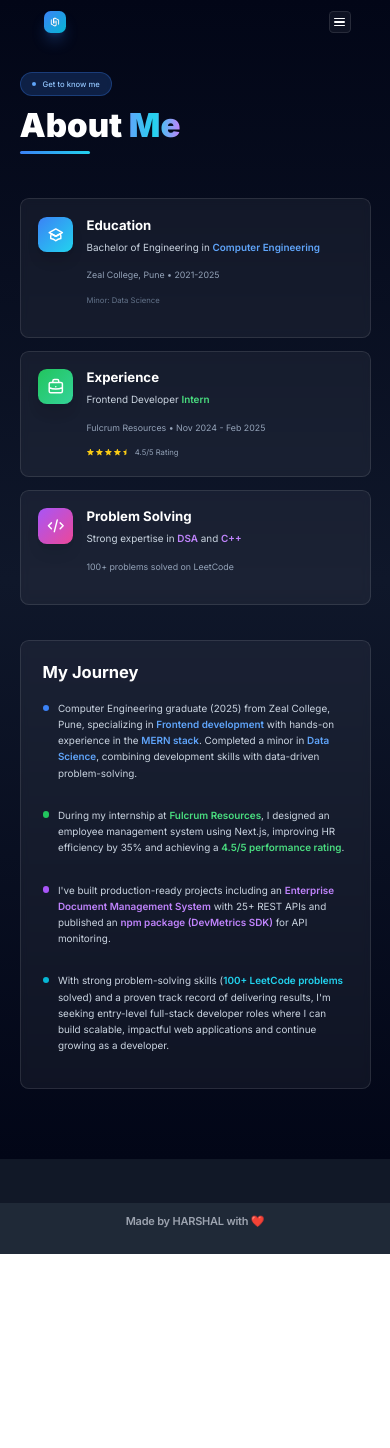
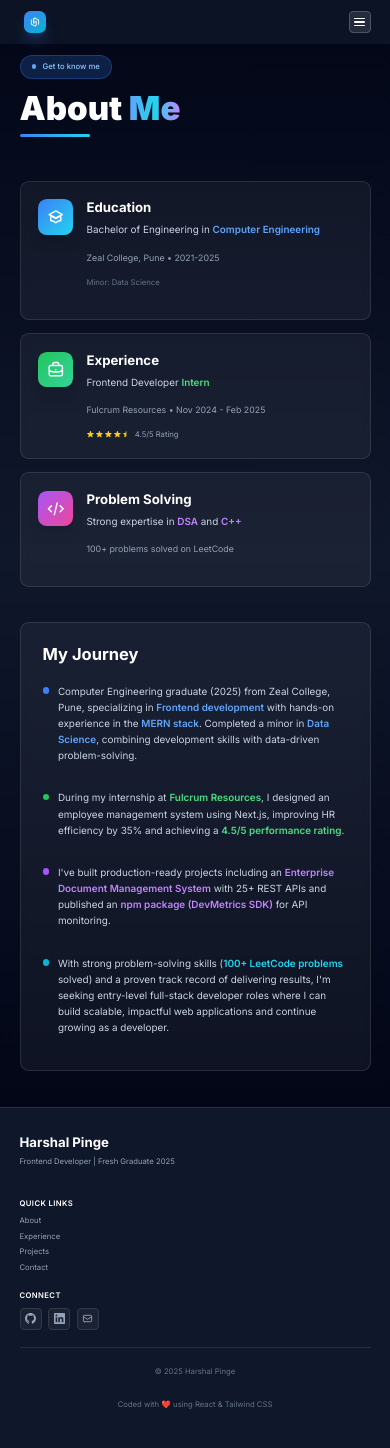
Before and after one commit to developer8HARSHAL/portfolio_react, a React (Create React App) app: page /about in a window 390 px wide. Before the commit the page ends 1254 px from the top, so only its background shows below. Built offline with nearby package versions, Linux system fonts and the light colour scheme.

Commit message:
mobile menu updated

```diff
--- a/src/Components/Footer.js
+++ b/src/Components/Footer.js
@@ -1,11 +1,88 @@
 import React from 'react'
 
 function Footer() {
+  const currentYear = new Date().getFullYear();
+
   return (
-    <div className='justify-center text-center mt-[5rem] bg-gray-800 p-5' >
-       <h1 className=' text-xl font-semibold text-gray-400'> Made by HARSHAL with ❤️</h1>
+    <footer className='bg-slate-900 border-t border-white/10 py-12'>
+      <div className='w-[90%] lg:w-[85%] xl:w-[80%] mx-auto'>
 
-    </div>
+        {/* Main Footer Content */}
+        <div className='grid md:grid-cols-3 gap-8 mb-8'>
+
+          {/* Left - Branding */}
+          <div>
+            <h3 className='text-2xl font-bold text-white mb-2'>Harshal Pinge</h3>
+            <p className='text-slate-400 text-sm'>Frontend Developer | Fresh Graduate 2025</p>
+          </div>
+
+          {/* Center - Quick Links */}
+          <div>
+            <h4 className='text-white font-semibold mb-3 text-sm uppercase tracking-wider'>Quick Links</h4>
+            <div className='flex flex-col gap-2'>
+              <a href='#about' className='text-slate-400 hover:text-blue-400 text-sm transition-colors'>About</a>
+              <a href='#experience' className='text-slate-400 hover:text-blue-400 text-sm transition-colors'>Experience</a>
+              <a href='#project' className='text-slate-400 hover:text-blue-400 text-sm transition-colors'>Projects</a>
+              <a href='#contact' className='text-slate-400 hover:text-blue-400 text-sm transition-colors'>Contact</a>
+            </div>
+          </div>
+
+          {/* Right - Social Links */}
+          <div>
+            <h4 className='text-white font-semibold mb-3 text-sm uppercase tracking-wider'>Connect</h4>
+            <div className='flex gap-3'>
+              <a
+                href='https://github.com/developer8HARSHAL'
+                target='_blank'
+                rel='noopener noreferrer'
+                className='w-10 h-10 bg-white/5 hover:bg-blue-500 border border-white/10 hover:border-blue-500 rounded-lg flex items-center justify-center text-slate-400 hover:text-white transition-all duration-300'
+                aria-label='GitHub'
+              >
+                <svg className='w-5 h-5' fill='currentColor' viewBox='0 0 24 24'>
+                  <path d='M12 0c-6.626 0-12 5.373-12 12 0 5.302 3.438 9.8 8.207 11.387.599.111.793-.261.793-.577v-2.234c-3.338.726-4.033-1.416-4.033-1.416-.546-1.387-1.333-1.756-1.333-1.756-1.089-.745.083-.729.083-.729 1.205.084 1.839 1.237 1.839 1.237 1.07 1.834 2.807 1.304 3.492.997.107-.775.418-1.305.762-1.604-2.665-.305-5.467-1.334-5.467-5.931 0-1.311.469-2.381 1.236-3.221-.124-.303-.535-1.524.117-3.176 0 0 1.008-.322 3.301 1.23.957-.266 1.983-.399 3.003-.404 1.02.005 2.047.138 3.006.404 2.291-1.552 3.297-1.23 3.297-1.23.653 1.653.242 2.874.118 3.176.77.84 1.235 1.911 1.235 3.221 0 4.609-2.807 5.624-5.479 5.921.43.372.823 1.102.823 2.222v3.293c0 .319.192.694.801.576 4.765-1.589 8.199-6.086 8.199-11.386 0-6.627-5.373-12-12-12z' />
+                </svg>
+              </a>
+
+              <a
+                href='https://www.linkedin.com/in/harshal-pinge-ab13b5216/'
+                target='_blank'
+                rel='noopener noreferrer'
+                className='w-10 h-10 bg-white/5 hover:bg-blue-500 border border-white/10 hover:border-blue-500 rounded-lg flex items-center justify-center text-slate-400 hover:text-white transition-all duration-300'
+                aria-label='LinkedIn'
+              >
+                <svg className='w-5 h-5' fill='currentColor' viewBox='0 0 24 24'>
+                  <path d='M20.447 20.452h-3.554v-5.569c0-1.328-.027-3.037-1.852-3.037-1.853 0-2.136 1.445-2.136 2.939v5.667H9.351V9h3.414v1.561h.046c.477-.9 1.637-1.85 3.37-1.85 3.601 0 4.267 2.37 4.267 5.455v6.286zM5.337 7.433c-1.144 0-2.063-.926-2.063-2.065 0-1.138.92-2.063 2.063-2.063 1.14 0 2.064.925 2.064 2.063 0 1.139-.925 2.065-2.064 2.065zm1.782 13.019H3.555V9h3.564v11.452zM22.225 0H1.771C.792 0 0 .774 0 1.729v20.542C0 23.227.792 24 1.771 24h20.451C23.2 24 24 23.227 24 22.271V1.729C24 .774 23.2 0 22.222 0h.003z' />
+                </svg>
+              </a>
+
+              <a
+                href='mailto:harshalpinge@gmail.com'
+                className='w-10 h-10 bg-white/5 hover:bg-blue-500 border border-white/10 hover:border-blue-500 rounded-lg flex items-center justify-center text-slate-400 hover:text-white transition-all duration-300'
+                aria-label='Email'
+              >
+                <svg className='w-5 h-5' fill='none' stroke='currentColor' viewBox='0 0 24 24'>
+                  <path strokeLinecap='round' strokeLinejoin='round' strokeWidth={2} d='M3 8l7.89 5.26a2 2 0 002.22 0L21 8M5 19h14a2 2 0 002-2V7a2 2 0 00-2-2H5a2 2 0 00-2 2v10a2 2 0 002 2z' />
+                </svg>
+              </a>
+            </div>
+          </div>
+        </div>
+
+        {/* Bottom - Copyright */}
+        <div className='pt-8 border-t border-white/10'>
+          <div className='flex flex-col md:flex-row justify-between items-center gap-4'>
+            <p className='text-slate-500 text-sm'>
+              © {currentYear} Harshal Pinge
+            </p>
+            <p className='text-slate-500 text-sm'>
+              Coded with <span className='text-red-400'>❤️</span> using React & Tailwind CSS
+            </p>
+          </div>
+        </div>
+
+      </div>
+    </footer>
   )
 }
+
 export default Footer;
--- a/src/Components/Header.js
+++ b/src/Components/Header.js
@@ -81,10 +81,10 @@
 
   return (
     <header
-      className={`fixed top-0 left-10 right-10 z-50 transition-all duration-500 ${
+      className={`fixed top-0 left-0 right-0 lg:left-10 lg:right-10 z-50 transition-all duration-500 ${
         isScrolled
-          ? 'bg-slate-900/80 backdrop-blur-xl border-b border-white/10 shadow-lg'
-          : 'bg-transparent'
+          ? 'bg-slate-900/95 backdrop-blur-xl border-b border-white/10 shadow-lg'
+          : 'bg-slate-900/80 lg:bg-transparent backdrop-blur-lg lg:backdrop-blur-none'
       }`}
     >
       <div className="w-[90%] lg:w-[85%] xl:w-[80%] mx-auto">
@@ -98,7 +98,7 @@
             <div className="relative w-10 h-10 sm:w-12 sm:h-12 lg:w-14 lg:h-14 overflow-hidden rounded-xl bg-gradient-to-br from-blue-500 to-cyan-500 shadow-lg shadow-blue-500/30 transition-all duration-300 group-hover:shadow-xl group-hover:shadow-blue-500/50 group-hover:scale-110">
               <img
                 src='/assets/logo.png'
-                alt="Harshal Pinge - Frontend Dev"
+                alt="Harshal Pinge - Full-Stack Developer"
                 className="w-full h-full object-cover"
               />
             </div>
@@ -153,7 +153,7 @@
           {/* Mobile Menu Button */}
           <button
             onClick={toggleMobileMenu}
-            className="lg:hidden relative z-50 w-10 h-10 flex items-center justify-center bg-white/5 hover:bg-white/10 border border-white/10 rounded-lg transition-all duration-300 focus:outline-none focus:ring-2 focus:ring-blue-400/50 flex-shrink-0"
+            className="lg:hidden relative z-50 w-10 h-10 flex items-center justify-center bg-white/10 hover:bg-white/20 border border-white/20 rounded-lg transition-all duration-300 focus:outline-none focus:ring-2 focus:ring-blue-400/50 flex-shrink-0"
             aria-label="Toggle mobile menu"
             aria-expanded={isMobileMenuOpen}
           >
@@ -177,37 +177,38 @@
           </button>
 
           {/* Mobile Menu */}
+         {/* Mobile Menu */}
 <div
   className={`mobile-menu-container lg:hidden fixed inset-0 z-40 transition-all duration-500 ${
     isMobileMenuOpen ? 'visible' : 'invisible'
   }`}
 >
-            {/* Backdrop */}
+  {/* Backdrop - DARKER */}
   <div
-              className={`absolute inset-0 bg-slate-950/90 backdrop-blur-xl transition-opacity duration-500 ${
+    className={`absolute inset-0 bg-black/80 backdrop-blur-xl transition-opacity duration-500 ${
       isMobileMenuOpen ? 'opacity-100' : 'opacity-0'
     }`}
     onClick={closeMobileMenu}
   />
 
-            {/* Menu Content */}
+  {/* Menu Content - SOLID BACKGROUND */}
   <div
-              className={`absolute top-0 right-0 h-full w-full sm:w-80 bg-slate-900/95 backdrop-blur-2xl border-l border-white/10 shadow-2xl transition-transform duration-500 ${
+    className={`absolute top-0 right-0 h-full w-full sm:w-80 bg-slate-900 backdrop-blur-2xl border-l border-white/30 shadow-2xl transition-transform duration-500 ${
       isMobileMenuOpen ? 'translate-x-0' : 'translate-x-full'
     }`}
   >
     <div className="flex flex-col h-full pt-24 pb-8 px-6">
 
-                {/* Navigation Links */}
+      {/* Navigation Links - BETTER VISIBILITY */}
       <nav className="flex-1 space-y-2">
         {navLinks.map((item, index) => (
           <button
             key={item.id}
             onClick={() => handleScrollTo(item.to)}
-                      className={`w-full text-left px-6 py-4 text-[17px] font-medium rounded-xl transition-all duration-300 cursor-pointer ${
+            className={`w-full text-left px-6 py-4 text-[17px] font-semibold rounded-xl transition-all duration-300 cursor-pointer ${
               activeSection === item.id
-                          ? 'bg-blue-500/20 text-white border border-blue-500/30'
-                          : 'text-slate-400 hover:text-white hover:bg-white/5'
+                ? 'bg-blue-500/30 text-white border border-blue-500/50'
+                : 'text-slate-300 hover:text-white hover:bg-white/10'
             }`}
             style={{ animationDelay: `${index * 50}ms` }}
           >
@@ -224,7 +225,7 @@
       </nav>
 
       {/* Mobile Resume Button */}
-                <div className="border-t border-white/10 pt-6 space-y-4">
+      <div className="border-t border-white/30 pt-6 space-y-4">
         <a
           href="/assets/HarshalPinge.pdf"
           target="_blank"
@@ -244,7 +245,7 @@
             href="https://github.com/developer8HARSHAL"
             target="_blank"
             rel="noopener noreferrer"
-                      className="w-11 h-11 flex items-center justify-center bg-white/5 hover:bg-white/10 border border-white/10 hover:border-blue-500/50 rounded-lg transition-all duration-300 text-slate-400 hover:text-blue-400"
+            className="w-11 h-11 flex items-center justify-center bg-white/10 hover:bg-white/20 border border-white/20 hover:border-blue-500/50 rounded-lg transition-all duration-300 text-slate-300 hover:text-blue-400"
             aria-label="GitHub"
           >
             <svg className="w-5 h-5" fill="currentColor" viewBox="0 0 24 24">
@@ -256,7 +257,7 @@
             href="https://www.linkedin.com/in/harshal-pinge-ab13b5216/"
             target="_blank"
             rel="noopener noreferrer"
-                      className="w-11 h-11 flex items-center justify-center bg-white/5 hover:bg-white/10 border border-white/10 hover:border-blue-500/50 rounded-lg transition-all duration-300 text-slate-400 hover:text-blue-400"
+            className="w-11 h-11 flex items-center justify-center bg-white/10 hover:bg-white/20 border border-white/20 hover:border-blue-500/50 rounded-lg transition-all duration-300 text-slate-300 hover:text-blue-400"
             aria-label="LinkedIn"
           >
             <svg className="w-5 h-5" fill="currentColor" viewBox="0 0 24 24">
@@ -265,8 +266,8 @@
           </a>
 
           <a
-                      href="mailto:Harshalpinge@gmail.com"
-                      className="w-11 h-11 flex items-center justify-center bg-white/5 hover:bg-white/10 border border-white/10 hover:border-blue-500/50 rounded-lg transition-all duration-300 text-slate-400 hover:text-blue-400"
+            href="mailto:harshalpinge@gmail.com"
+            className="w-11 h-11 flex items-center justify-center bg-white/10 hover:bg-white/20 border border-white/20 hover:border-blue-500/50 rounded-lg transition-all duration-300 text-slate-300 hover:text-blue-400"
             aria-label="Email"
           >
             <svg className="w-5 h-5" fill="none" stroke="currentColor" viewBox="0 0 24 24">
--- a/src/Contents/About.js
+++ b/src/Contents/About.js
@@ -8,7 +8,7 @@
   }, []);
 
   return (
-    <section id="about" className="min-h-screen py-32 lg:py-40 relative overflow-hidden">
+    <section id="about" className="min-h-screen pt-24 pb-16 lg:py-40 relative overflow-hidden">
       <div className="absolute inset-0 bg-gradient-to-b from-slate-950 via-slate-900 to-slate-950"></div>
 
       <div className="w-[90%] lg:w-[85%] xl:w-[80%] mx-auto relative z-10">
--- a/src/Contents/Home.js
+++ b/src/Contents/Home.js
@@ -9,7 +9,7 @@
   }, []);
 
   return (
-    <section id="home" className="min-h-screen flex items-center text-white py-32 lg:py-40 relative overflow-hidden">
+   <section id="home" className="min-h-screen flex items-center text-white pt-24 pb-16 lg:py-40 relative overflow-hidden">
       <div className="absolute inset-0 bg-gradient-to-b from-slate-950 via-slate-900 to-slate-950"></div>
 
       <div className="w-[90%] lg:w-[85%] xl:w-[80%] mx-auto relative z-10">
@@ -40,8 +40,8 @@
             </div>
 
             {/* Description */}
-            <div className="space-y-5 max-w-2xl">
-              <p className="text-2xl lg:text-3xl text-slate-300 leading-relaxed font-medium">
+            <div className="space-y-5 max-w-2xl px-2 lg:px-0">
+  <p className="text-xl lg:text-3xl text-slate-300 leading-relaxed font-medium">
                 Computer Engineering graduate (2025) specializing in Frontend Developer, based in <span className="text-blue-400 font-semibold">Pune, India.</span>
               </p>
 
```
Lines whose indentation alone changed are shown as unchanged.
